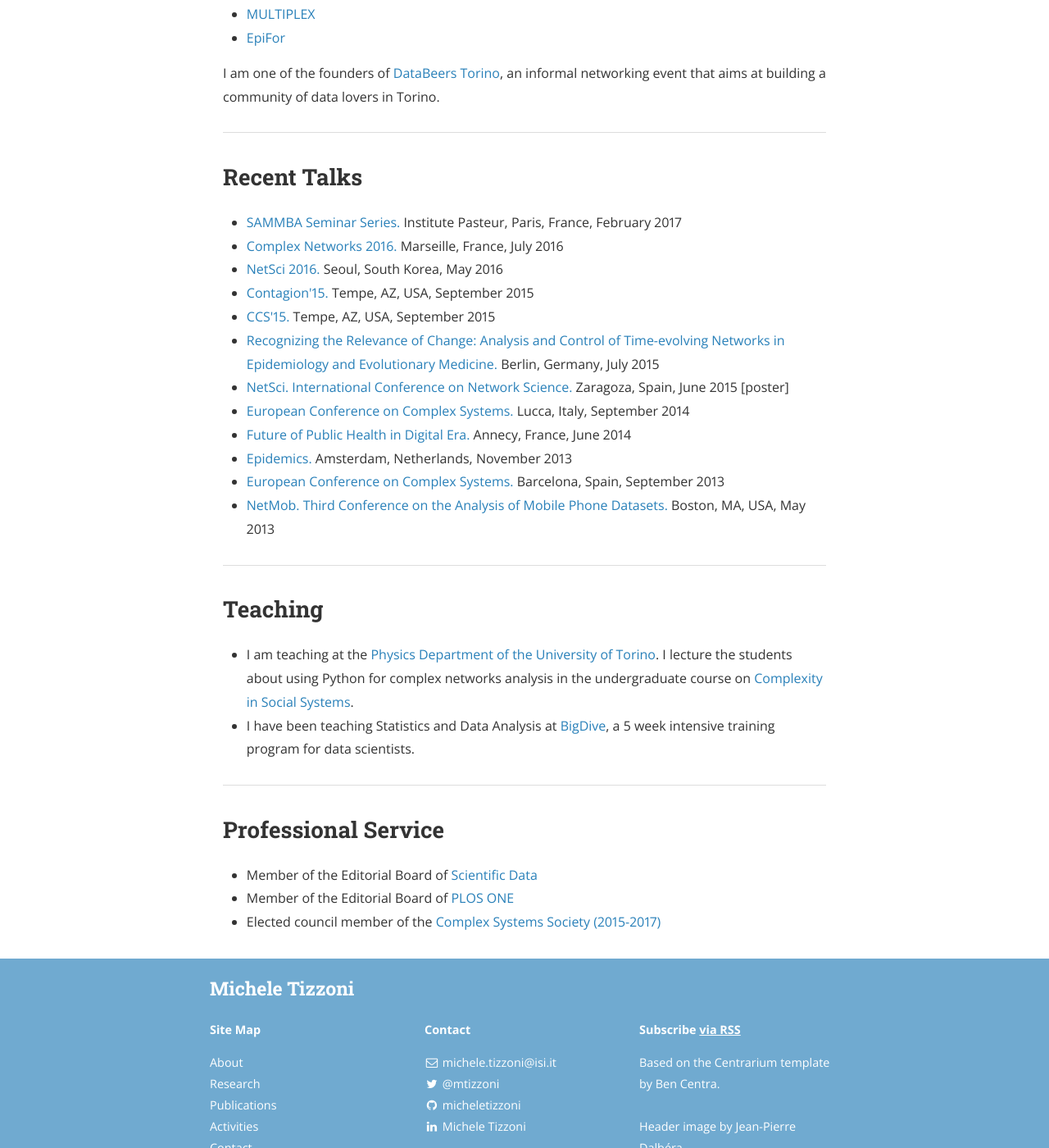
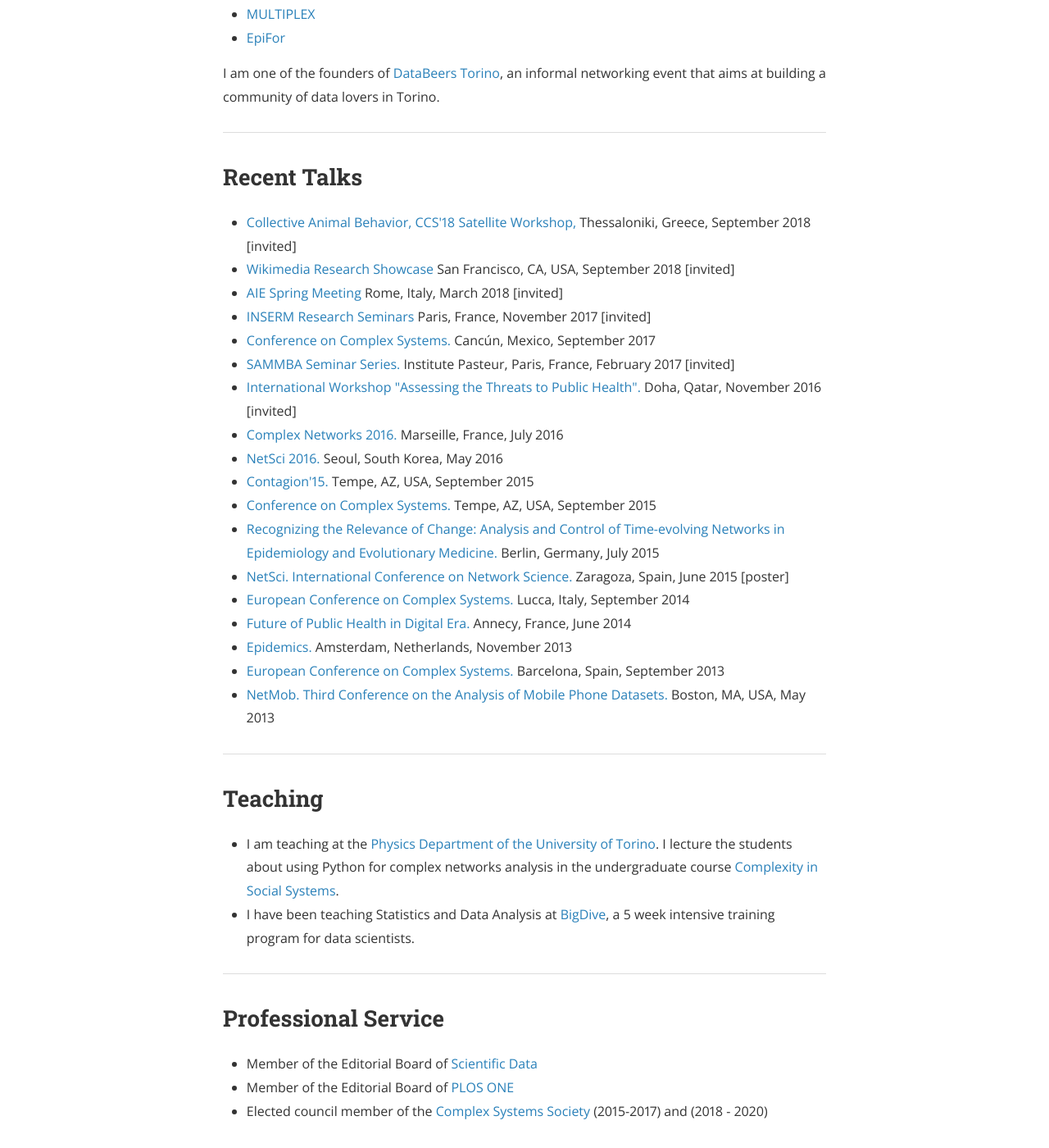
Before and after one commit to micheletizzoni/micheletizzoni.github.io, a Jekyll site: the page built from 4_activities.md, in a window 1280 px wide and 1400 px high, scrolled down 760 px. Shown: the whole window at 82% size. Built offline with Jekyll 4.4.1, drawn with Linux system fonts in a browser that asks for light colours; nearby versions of some CDN libraries.

Commit message:
Update 4_activities.md
Updated talks

```diff
--- a/4_activities.md
+++ b/4_activities.md
@@ -30,11 +30,17 @@
 <h2>Recent Talks</h2>
 
 <ul>
-  <li><a href="https://research.pasteur.fr/en/event/sammba-seminar-michele-tizzoni-fast-and-accurate-dynamic-estimation-of-field-effectiveness-of-meningococcal-vaccines/">SAMMBA Seminar Series.</a> Institute Pasteur, Paris, France, February 2017</li>
+  <li><a href="https://collab2018.weebly.com">Collective Animal Behavior, CCS'18 Satellite Workshop,</a> Thessaloniki, Greece, September 2018 [invited]</li>
+  <li><a href="https://www.mediawiki.org/wiki/Wikimedia_Research/Showcase#September_2018">Wikimedia Research Showcase</a> San Francisco, CA, USA, September 2018 [invited]</li>
+  <li><a href="http://www.epidemiologia.it/convegno-aie-di-primavera-2018/">AIE Spring Meeting</a> Rome, Italy, March 2018 [invited]</li>
+  <li><a href="http://inserm.fr">INSERM Research Seminars</a> Paris, France, November 2017 [invited]</li>
+  <li><a href="http://ccs2017.org/">Conference on Complex Systems.</a> Cancún, Mexico, September 2017</li>
+  <li><a href="https://research.pasteur.fr/en/event/sammba-seminar-michele-tizzoni-fast-and-accurate-dynamic-estimation-of-field-effectiveness-of-meningococcal-vaccines/">SAMMBA Seminar Series.</a> Institute Pasteur, Paris, France, February 2017 [invited]</li>
+  <li><a href="">International Workshop "Assessing the Threats to Public Health".</a> Doha, Qatar, November 2016 [invited]</li>
   <li><a href="http://complexnets2016.org">Complex Networks 2016.</a> Marseille, France, July 2016</li>
   <li><a href="http://www.netsci2016.net">NetSci 2016.</a> Seoul, South Korea, May 2016</li>
   <li><a href="http://contagion15.weebly.com/">Contagion'15.</a> Tempe, AZ, USA, September 2015</li>
-  <li><a href="http://ccs2015.org/">CCS'15.</a> Tempe, AZ, USA, September 2015</li>
+  <li><a href="http://ccs2015.org/">Conference on Complex Systems.</a> Tempe, AZ, USA, September 2015</li>
   <li><a href="http://www.cecam.org/workshop-2-1215.html">Recognizing the Relevance of Change: Analysis and Control of Time-evolving Networks in Epidemiology and Evolutionary Medicine.</a> Berlin, Germany, July 2015</li>
   <li><a href="http://www.netsci2015.net">NetSci. International Conference on Network Science.</a> Zaragoza, Spain, June 2015 [poster]</li>
   <li><a href="http://www.eccs14.eu">European Conference on Complex Systems.</a> Lucca, Italy, September 2014</li>
@@ -60,5 +66,5 @@
 <ul>
   <li>Member of the Editorial Board of <a href="https://www.nature.com/sdata/about/editorial-board#SU"> Scientific Data</a></li>
   <li>Member of the Editorial Board of <a href="https://journals.plos.org/plosone/static/editorial-board"> PLOS ONE</a></li>
-  <li>Elected council member of the  <a href="http://cssociety.org/home">Complex Systems Society (2015-2017)</a> </li>
+  <li>Elected council member of the  <a href="https://cssociety.org/about-us/council">Complex Systems Society</a> (2015-2017) and (2018 - 2020)</li>
 </ul>
```
Also changed, not shown: other parts of 4_activities.md (+1 -1 lines).
